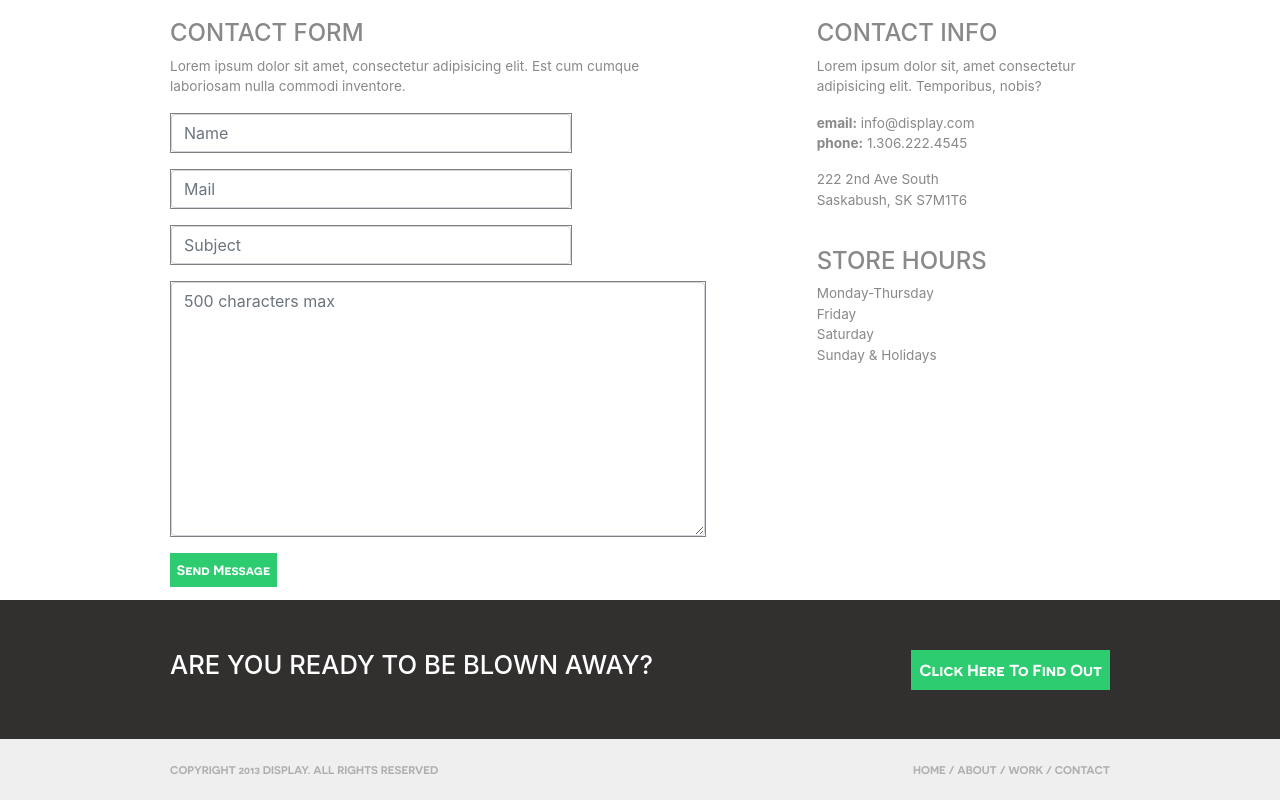
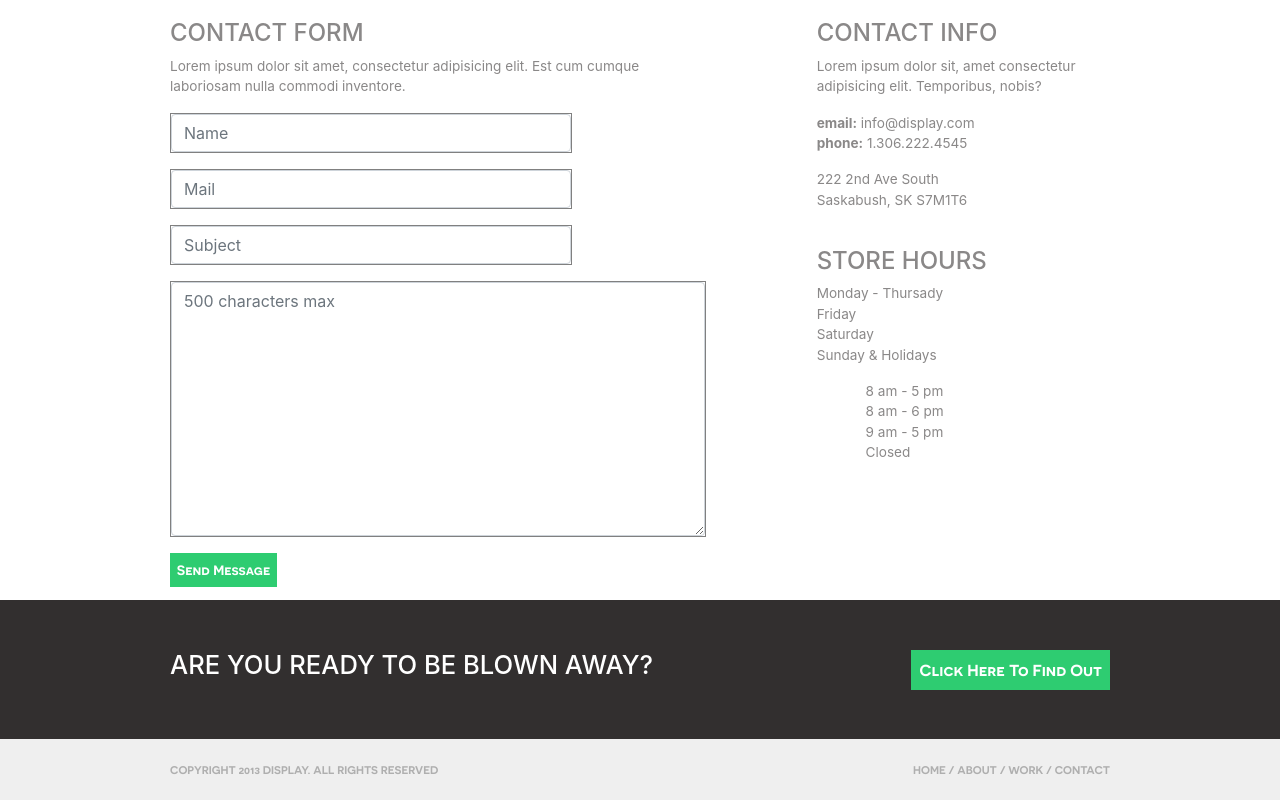
Before and after one commit to FidelyEpizzy/BildTestVue, a Vue app: page /contact in a window 1280 px wide. Shown: the part 796-1596 px from the top of the page. Built offline with nearby package versions, Linux system fonts and the light colour scheme.

Commit message:
router completed

```diff
--- a/src/App.vue
+++ b/src/App.vue
@@ -3,7 +3,10 @@
     <header-test></header-test>
     <app-title :appHeadlineValue="titleValue[0]"></app-title>
     <div class="content">
-     <app-contact></app-contact>
+
+     <router-view>
+
+     </router-view>
     </div>
     <app-footer class="footer"></app-footer>
     <app-footer-two class="footer"></app-footer-two>
--- a/src/components/Header.vue
+++ b/src/components/Header.vue
@@ -23,7 +23,7 @@
         <a class="app-menu" href>HOME</a>
         <a class="app-menu" href>ABOUT</a>
         <a class="app-menu" href>WORK</a>
-        <a class="app-menu" href>CONTACT</a>
+        <router-link to="/contact" clas="app-menu">CONTACT</router-link>
       </div>
     </div>
   </div>
--- a/src/components/appContactForm.vue
+++ b/src/components/appContactForm.vue
@@ -34,6 +34,7 @@
         </div>
 
         <div class="offset-1 col-4" id="appContactInfoCol">
+
           <h4>CONTACT INFO</h4>
           <p>Lorem ipsum dolor sit, amet consectetur adipisicing elit. Temporibus, nobis?</p>
           <p>
@@ -47,12 +48,15 @@
           <br>
           <h4>STORE HOURS</h4>
           <div>
-            <p>Monday-Thursday
-              <br>Friday
-              <br>Saturday
-              <br>Sunday & Holidays
-            </p>
-          </div>
+                    <div class="row no-gutters">
+                    <div class="">
+                        <p> Monday - Thursady <br> Friday <br> Saturday <br> Sunday & Holidays </p>
+                    </div>
+                    <div class="offset-2 col-5">
+                      <p>8 am - 5 pm <br> 8 am - 6 pm <br> 9 am - 5 pm <br> Closed</p>
+                    </div>
+                </div>
+                </div>
         </div>
       </div>
     </div>
@@ -64,7 +68,7 @@ import ButtonClickHere from "./ButtonClickHere.vue";
 export default {
   data() {
     return {
-      maxCharacters: "10",
+      maxCharacters: "500",
       charsLeft: "",
       formMail: "",
       lengthOK: true
--- a/src/main.js
+++ b/src/main.js
@@ -4,11 +4,18 @@ import VueRouter from'vue-router';
 import BootstrapVue from 'bootstrap-vue'
 import 'bootstrap/dist/css/bootstrap.css'
 import 'bootstrap-vue/dist/bootstrap-vue.css'
+import {routes} from './routes';
 
 Vue.use(BootstrapVue);
 Vue.use(VueRouter);
 
+const router = new VueRouter ({
+  routes,
+  mode: 'history'
+});
 
 new Vue({
-  render: h => h(App)
+  router,
+  render: h => h(App),
+
 }).$mount("#app");
--- /dev/null
+++ b/src/routes.js
@@ -0,0 +1,8 @@
+import appContact from './components/appContact.vue';
+
+export const routes = [
+    { path:'/contact', component: appContact },
+
+
+
+];
```
Also changed, not shown: src/components/apAbout.vue (added, +13 -0 lines).
